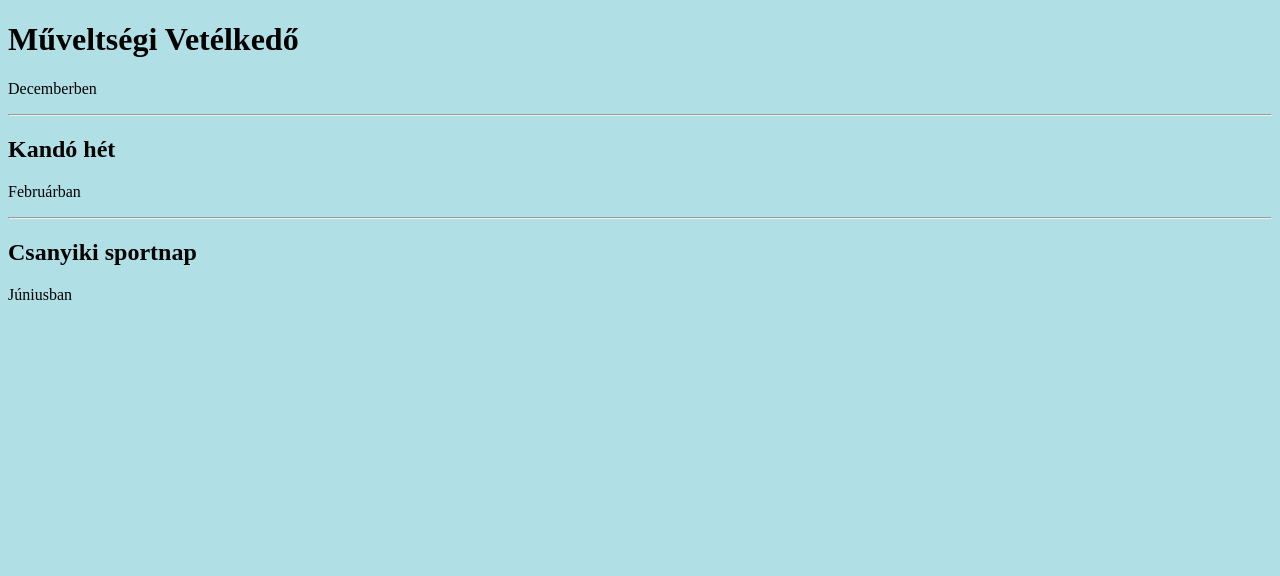
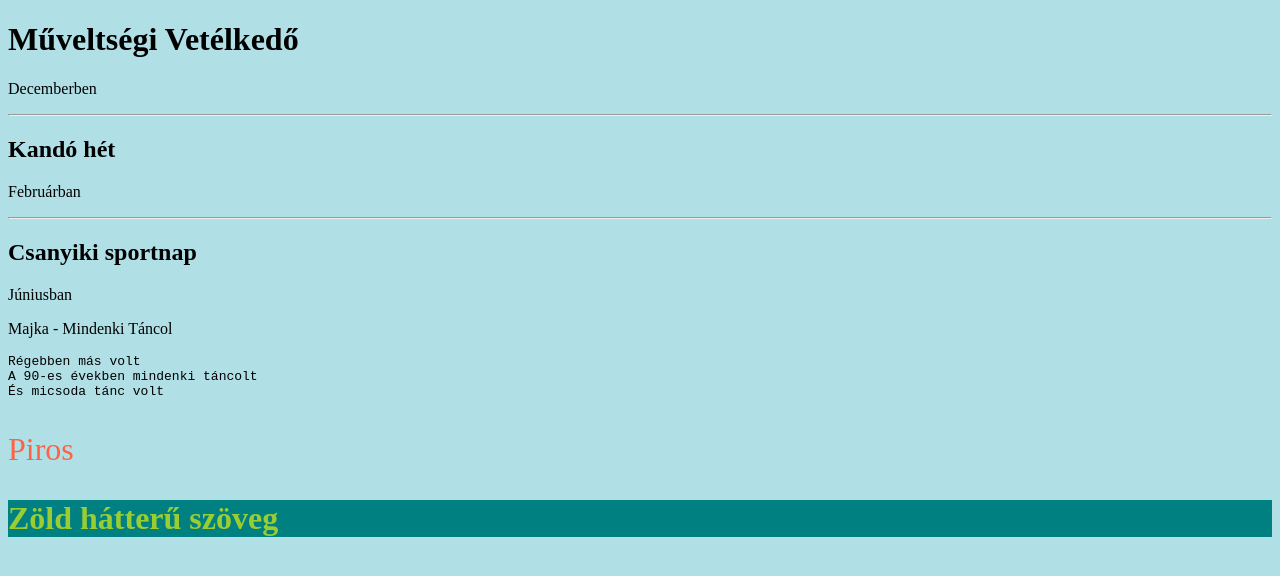
Before and after one commit to akosvendler11/programoz-salapok, a plain HTML site: page index.html in a window 1280 px wide. Drawn offline with Linux system fonts and the light colour scheme.

Commit message:
Update index.html

```diff
--- a/index.html
+++ b/index.html
@@ -1,7 +1,7 @@
 <!DOCTYPE html>
 <html>
 <head>
-<title>Programozásalapok</title>
+<title>Page Title</title>
 </head>
 <body style="background-color: powderblue;">
 
@@ -15,5 +15,15 @@
 <p>Júniusban</p>
 
 
+<p>Majka - Mindenki Táncol</p>
+<pre>
+Régebben más volt
+A 90-es években mindenki táncolt
+És micsoda tánc volt
+</pre>
+
+<p style="color: tomato; font-size: xx-large;">Piros</p>
+<h1 style="color:yellowgreen; background-color: teal;">Zöld hátterű szöveg</h1>
+
 </body>
 </html>
```
